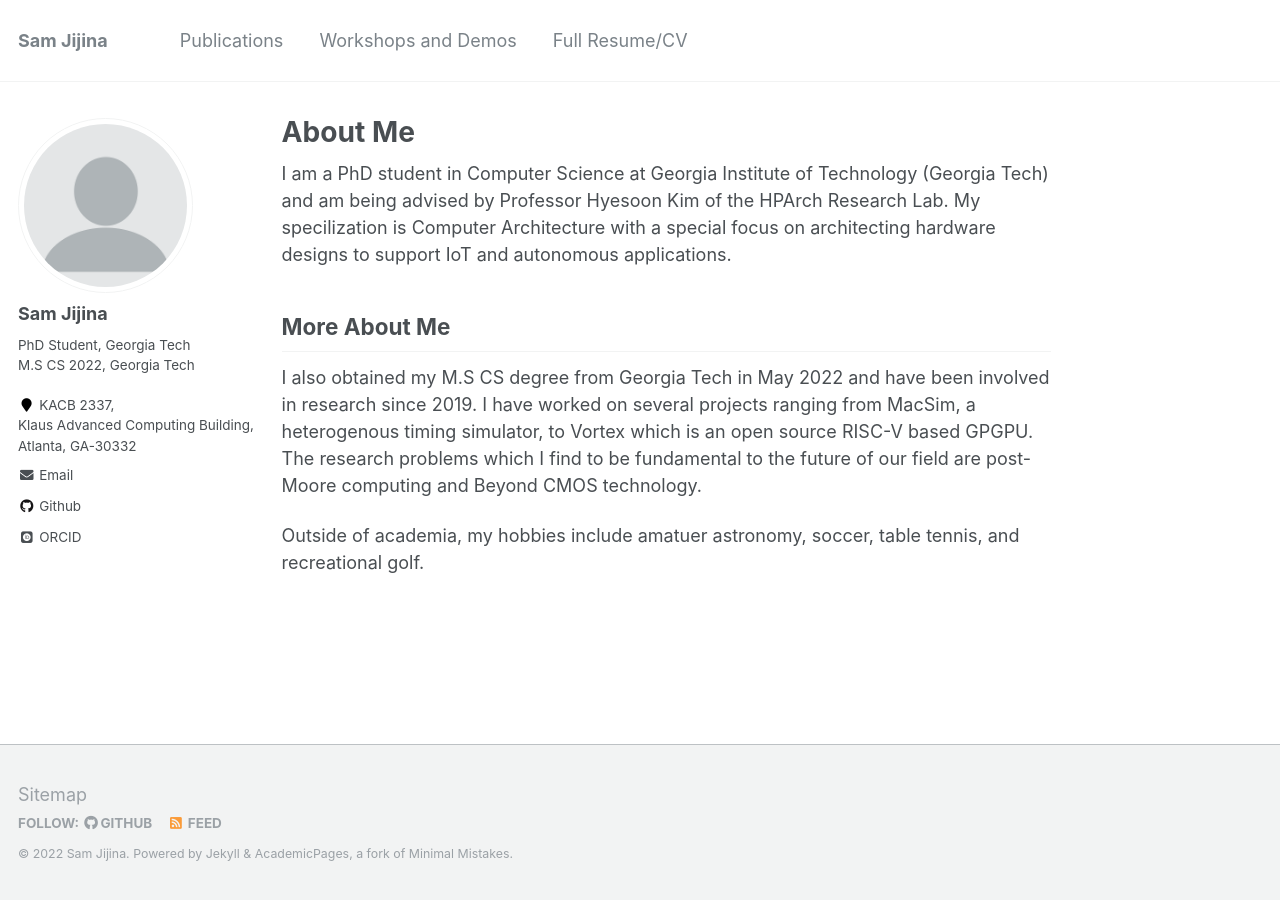
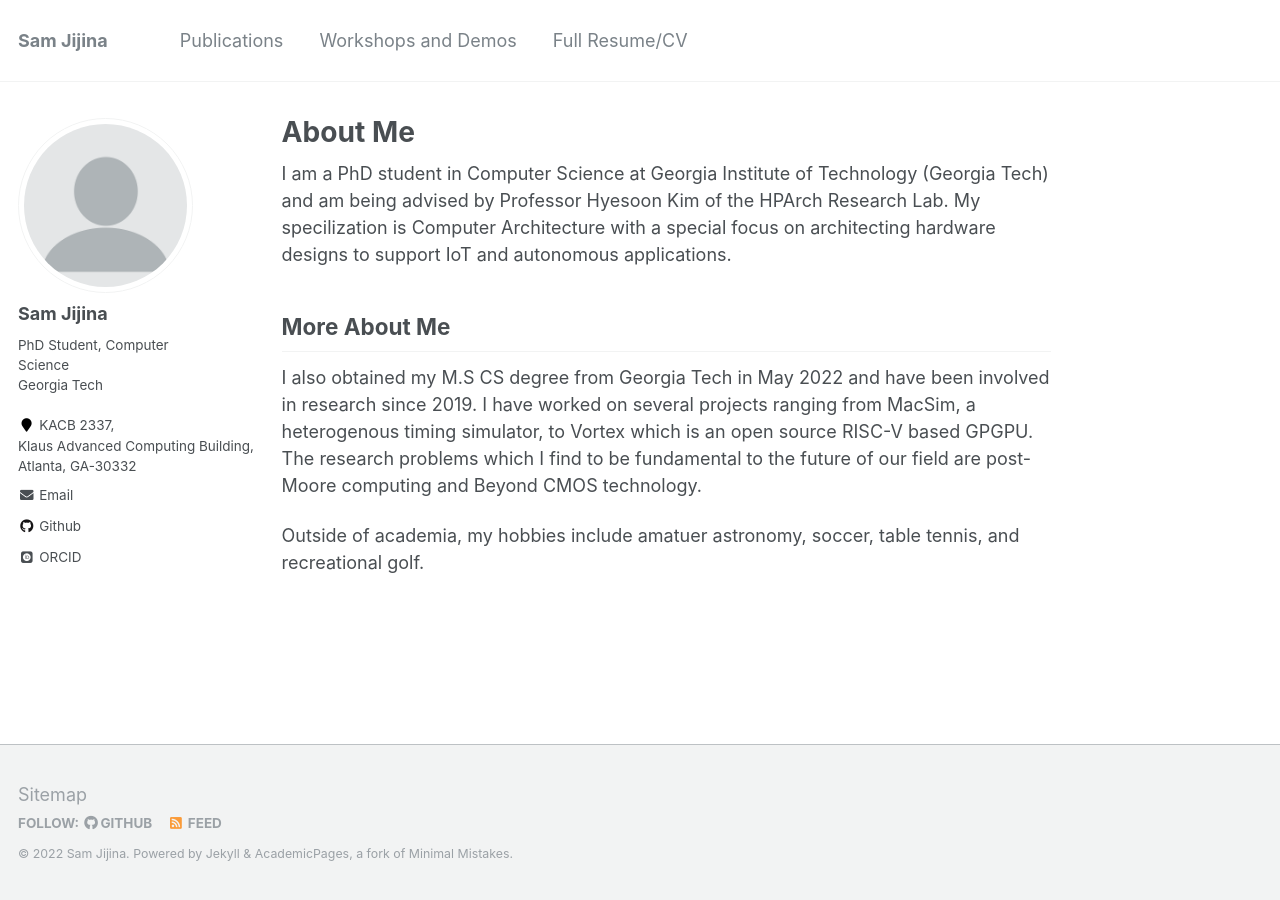
Before and after one commit to samjijina/samjijina.github.io, a Jekyll site: the page built from _pages/about.md, in a window 1280 px wide. Built offline with Jekyll 4.4.1, drawn with Linux system fonts in a browser that asks for light colours; some web fonts are replaced.

Commit message:
updated config

```diff
--- a/_config.yml
+++ b/_config.yml
@@ -82,7 +82,7 @@ analytics:
 author:
   name             : "Sam Jijina"
   avatar           : "profile.png"
-  bio              : "PhD Student, Georgia Tech <br> M.S CS 2022, Georgia Tech"
+  bio              : "PhD Student, Computer Science<br>Georgia Tech"
   location         : "KACB 2337,<br>Klaus Advanced Computing Building,<br>Atlanta, GA-30332"
   employer         :
   pubmed           :
```
